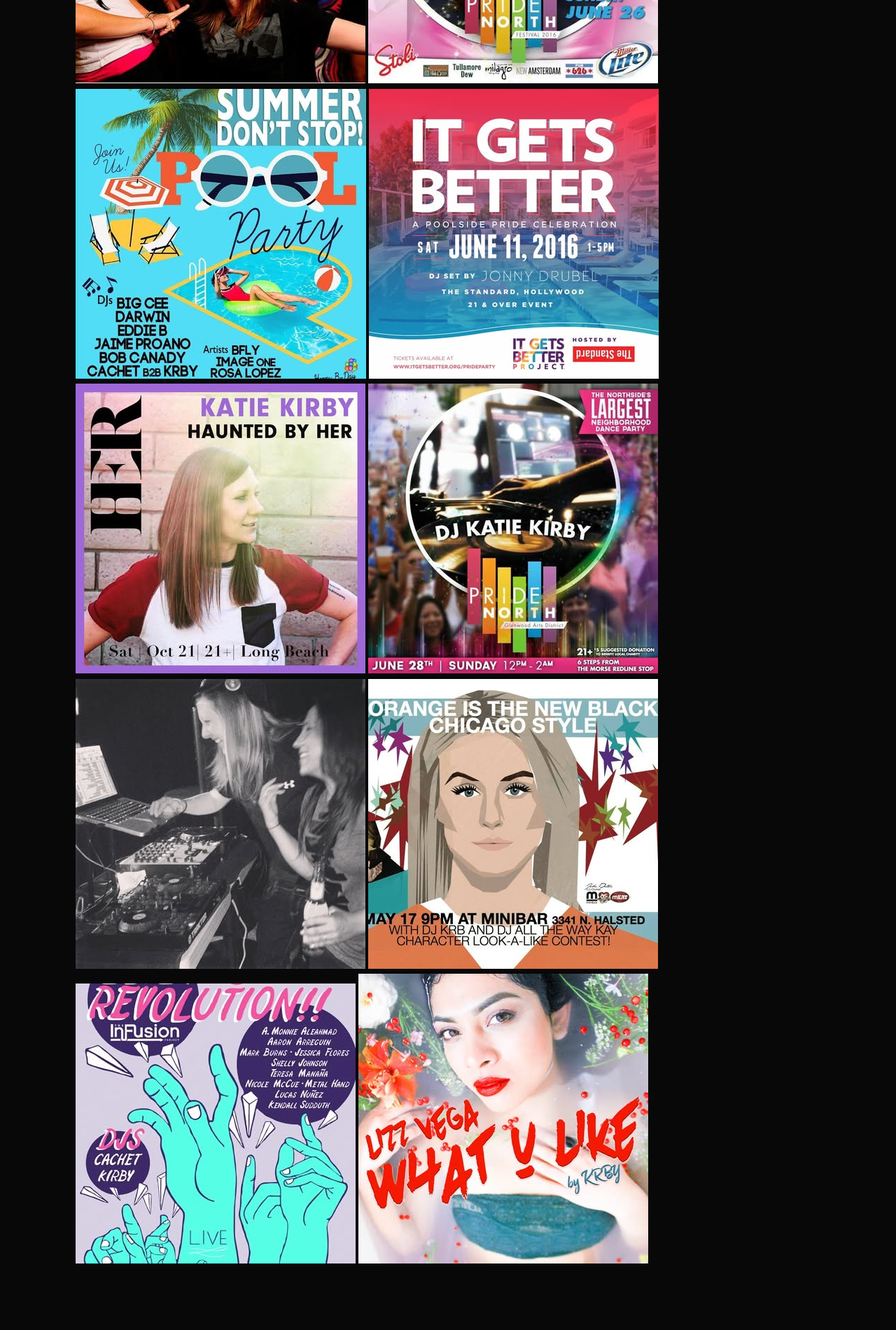
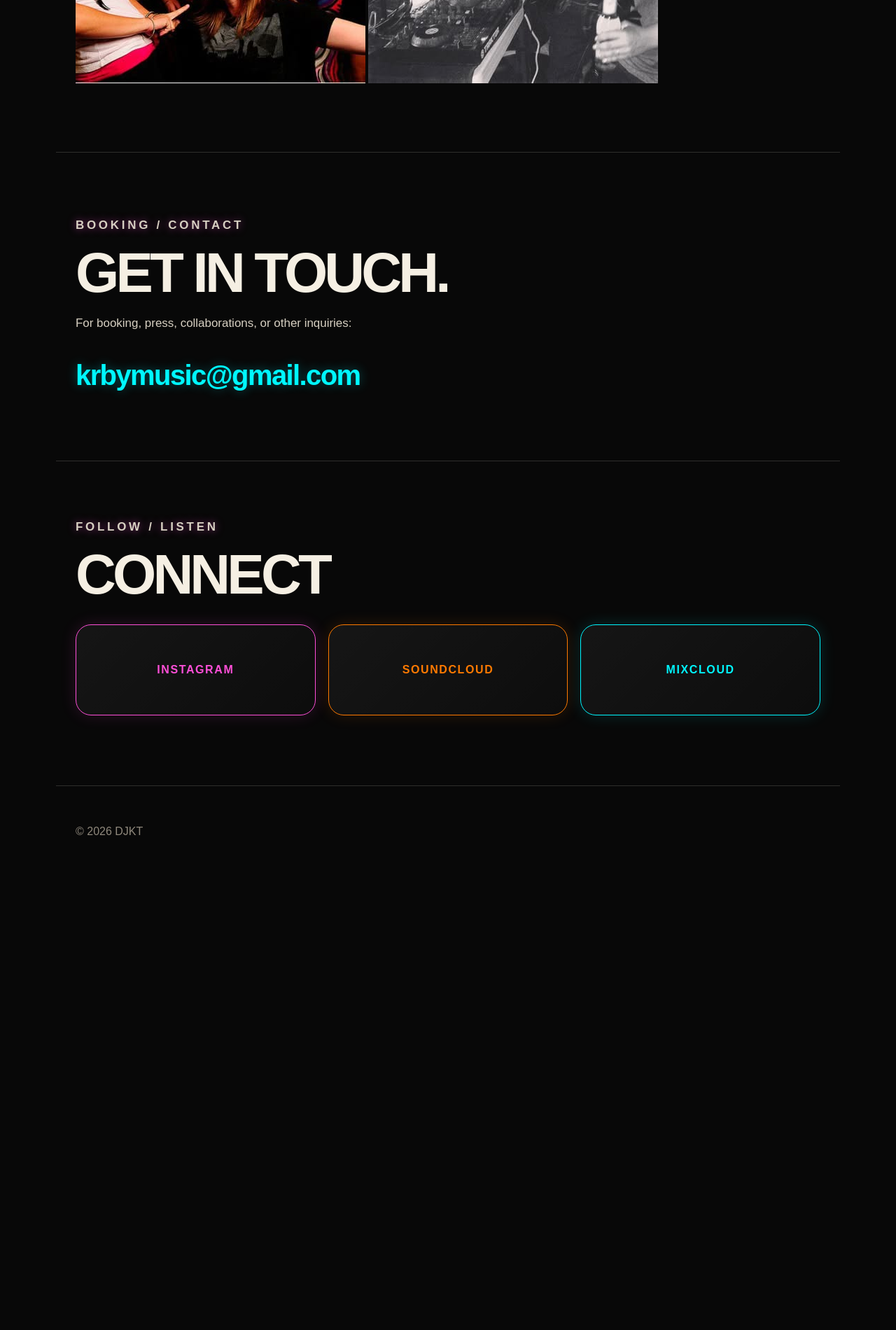
Before and after one commit to Cryptolyfe/djkt-epk, a website: page index.html in a window 1280 px wide. Shown: the part 4060-5960 px from the top of the page at 70% size. After the commit the page ends 5313 px from the top, so only its background shows below. Drawn offline with Linux system fonts and the light colour scheme.

Commit message:
reducing images

```diff
--- a/index.html
+++ b/index.html
@@ -315,58 +315,12 @@
         />
 
         <img
-            src="images/pride.jpg"
-            alt="DJKT crowd"
-            class="gallery-image"
-        />
-
-         <img
-            src="images/pool.jpg"
-            alt="DJKT crowd"
-            class="gallery-image"
-        />
-
-        <img
-            src="images/better.jpg"
-            alt="DJKT crowd"
-            class="gallery-image"
-        />
-
-        <img
-            src="images/her.jpg"
-            alt="DJKT crowd"
-            class="gallery-image"
-        />
-
-        <img
-            src="images/pride2.jpg"
-            alt="DJKT crowd"
-            class="gallery-image"
-        />
-
-        <img
             src="images/black.jpg"
             alt="DJKT crowd"
             class="gallery-image"
         />
 
-        <img
-            src="images/orange.jpg"
-            alt="DJKT crowd"
-            class="gallery-image"
-        />
 
-        <img
-            src="images/revol.jpg"
-            alt="DJKT crowd"
-            class="gallery-image"
-        />
-
-        <img
-            src="images/liz.jpg"
-            alt="DJKT crowd"
-            class="gallery-image"
-        />
 
     </div>
 
```
